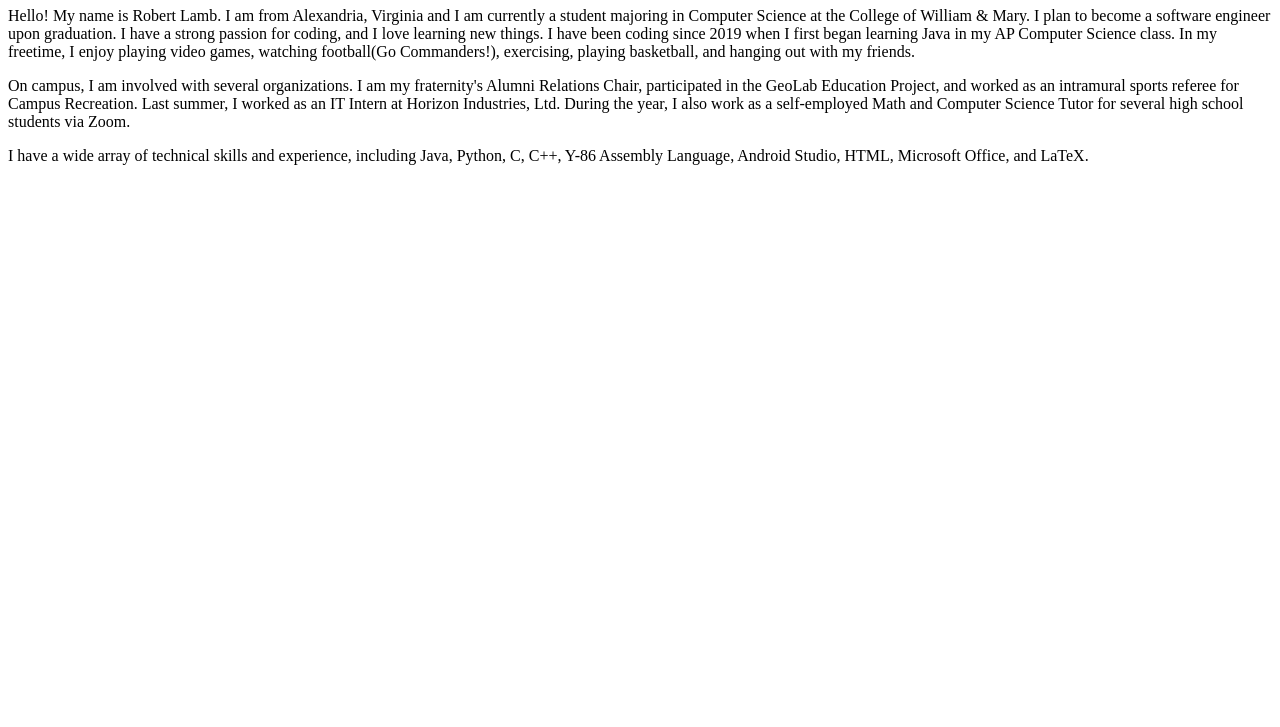
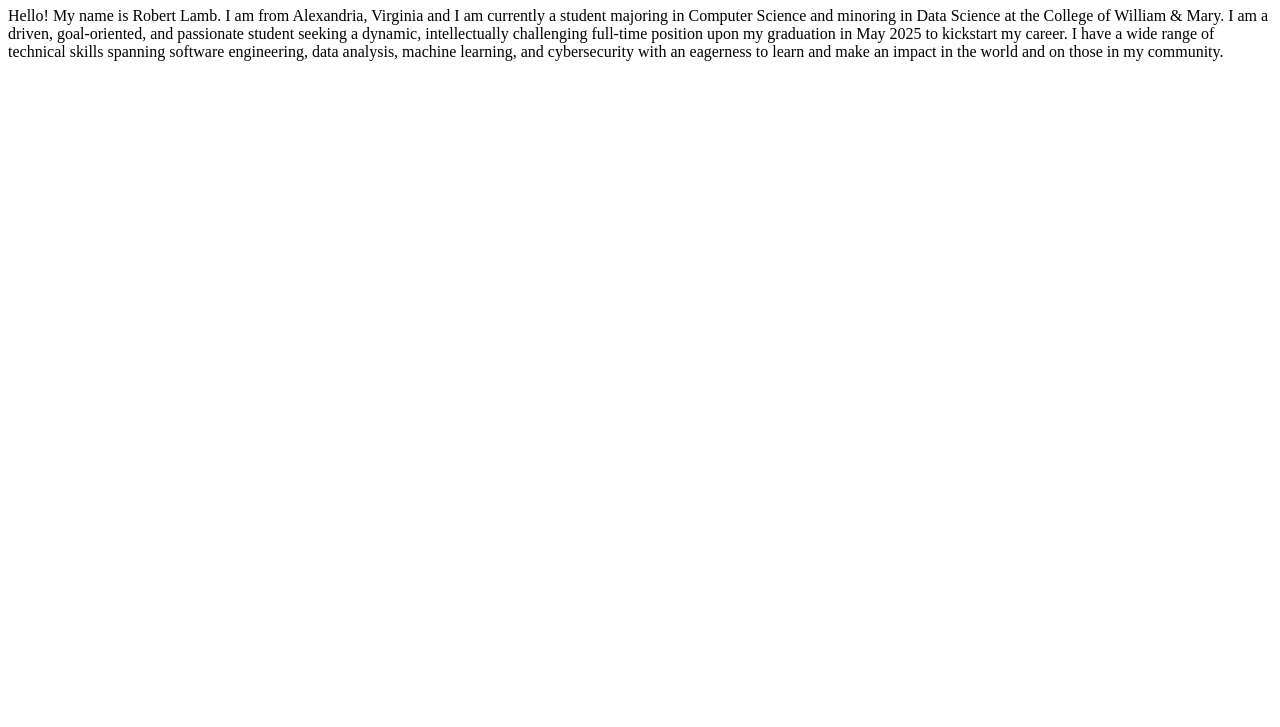
Before and after one commit to robert-lamb-jr/robert-lamb-jr.github.io, a plain HTML site: page about.html in a window 1280 px wide. Shown: the part 73-800 px from the top of the page. Drawn offline with Linux system fonts and the light colour scheme.

Commit message:
Update 1/14/25

```diff
--- a/about.html
+++ b/about.html
@@ -2,8 +2,5 @@
 <html>
 <body>
 <h1>About Me</h1>
-<p>Hello! My name is Robert Lamb. I am from Alexandria, Virginia and I am currently a student majoring in Computer Science at the College of William & Mary. I plan to become a software engineer upon graduation. I have a strong passion for coding, and I love learning new things. I have been coding since 2019 when I first began learning Java in my AP Computer Science class. In my freetime, I enjoy playing video games, watching football(Go Commanders!), exercising, playing basketball, and hanging out with my friends.</p>
-<p>On campus, I am involved with several organizations. I am my fraternity's Alumni Relations Chair, participated in the GeoLab Education Project, and worked as an intramural sports referee for Campus Recreation. Last summer, I worked as an IT Intern at Horizon Industries, Ltd. During the year, I also work as a self-employed Math and Computer Science Tutor for several high school students via Zoom.</p>
-<p>I have a wide array of technical skills and experience, including Java, Python, C, C++, Y-86 Assembly Language, Android Studio, HTML, Microsoft Office, and LaTeX.</p>
-</body>
+<p>Hello! My name is Robert Lamb. I am from Alexandria, Virginia and I am currently a student majoring in Computer Science and minoring in Data Science at the College of William & Mary. I am a driven, goal-oriented, and passionate student seeking a dynamic, intellectually challenging full-time position upon my graduation in May 2025 to kickstart my career. I have a wide range of technical skills spanning software engineering, data analysis, machine learning, and cybersecurity with an eagerness to learn and make an impact in the world and on those in my community.
 </html>
```
Also changed, not shown: index.html (+3 -3 lines), 3 other files.
